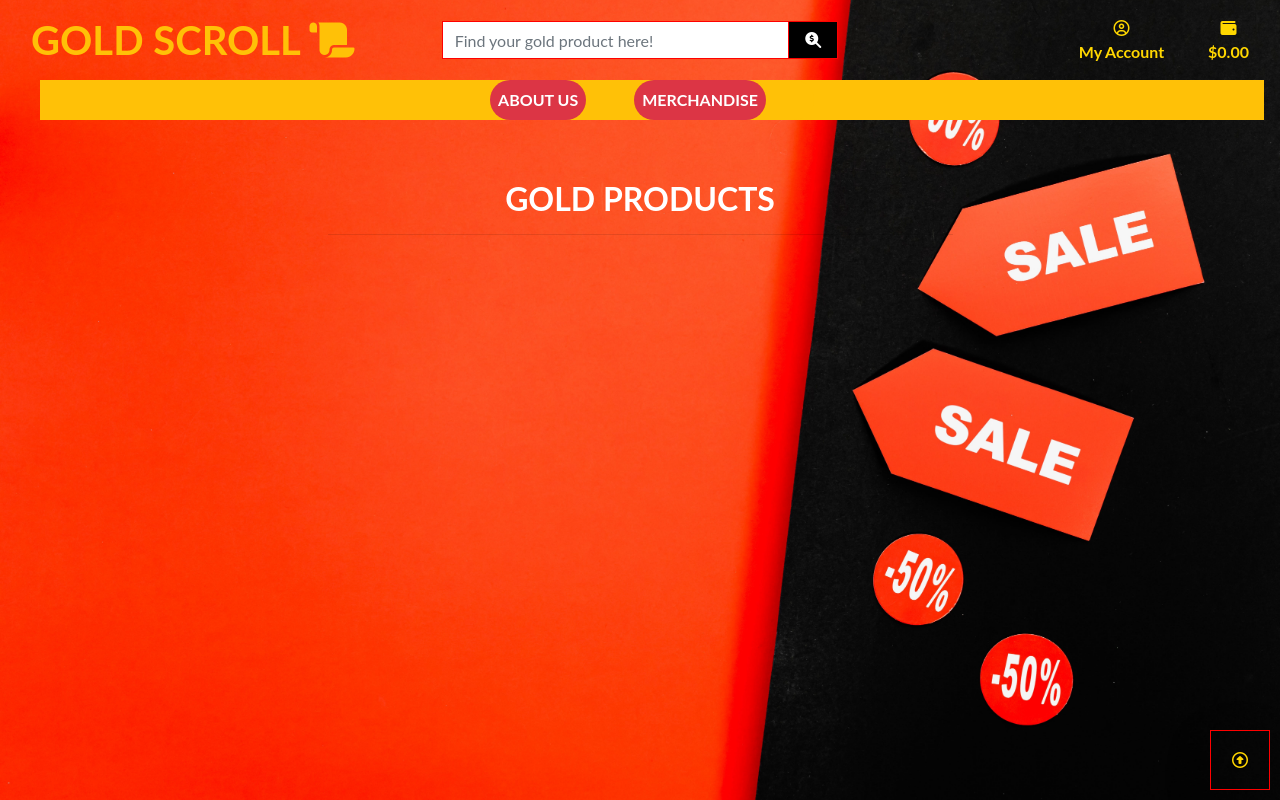
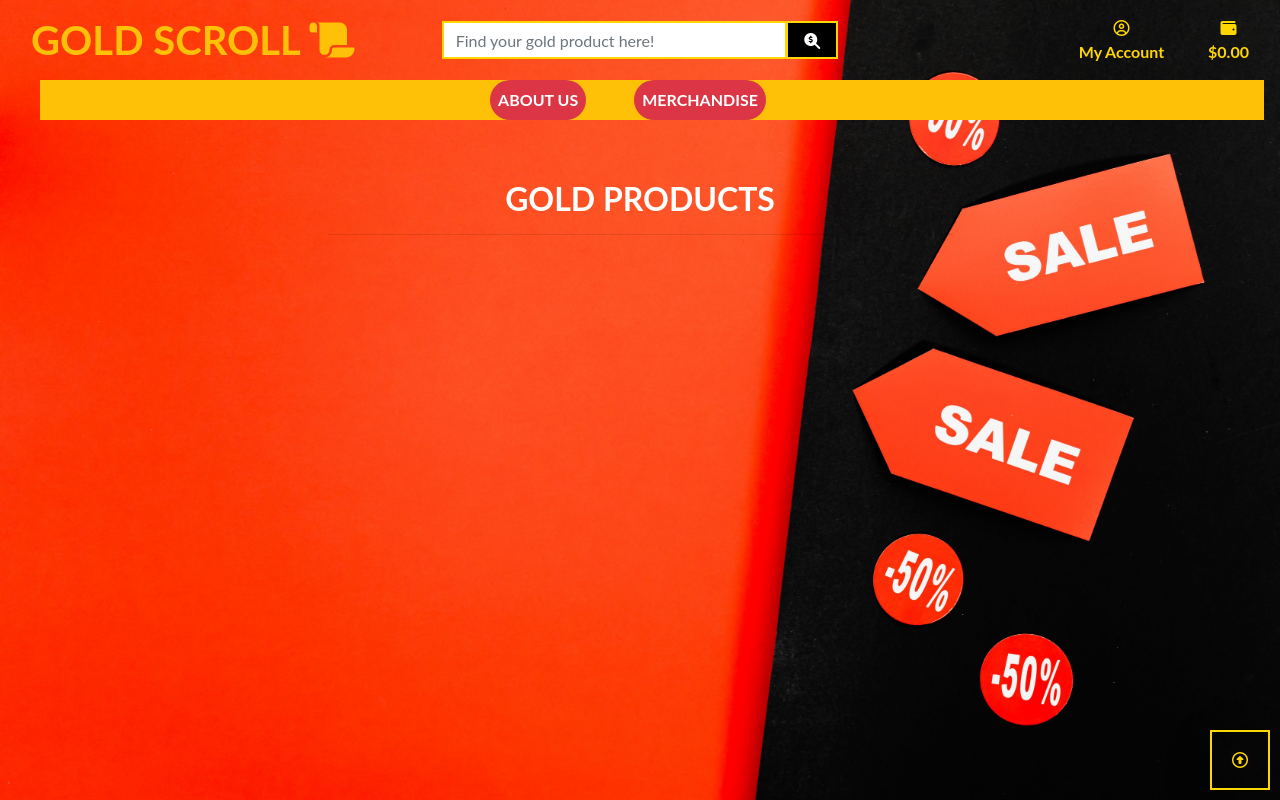
Before and after one commit to GustavFluur/gold_scroll, a Django app: page /articles/ in a window 1280 px wide. Run offline with Django 3.2, Linux system fonts and the light colour scheme; data that the repository does not hold is empty; some libraries are stand-ins or nearby versions.

Commit message:
Add new design into css and texture across the board

```diff
--- a/articles/templates/articles/articles.html
+++ b/articles/templates/articles/articles.html
@@ -75,8 +75,8 @@
         </div>
     </div>
 </div>
-<div class="return-button shadow-lg rounded-5 border border-black">
-    <a class="btt-link d-flex h-100">
+<div class="return-button shadow-lg rounded-5 border border-btn">
+    <a class="arrow-up d-flex h-100">
         <i class="far fa-arrow-alt-circle-up mx-auto my-auto" style="color: #ffd500;"></i>
     </a>
 </div>
@@ -86,7 +86,7 @@
 
 {{ block.super }}
     <script type="text/javascript">
-        $('.btt-link').click(function(e) {
+        $('.arrow-up').click(function(e) {
             window.scrollTo(0,0)
         })
     </script>
--- a/static/css/base.css
+++ b/static/css/base.css
@@ -44,16 +44,17 @@ body {
 .btn-black:hover,
 .btn-black:active,
 .btn-black:focus {
-    background: #222;
-    color: red;
+    background: #222222;
+    color: rgb(255, 221, 0);
+    opacity: 0.4;
 }
 
 .text-gold {
     color: gold !important;
 }
 
-.border-black {
-    border: 1px solid red !important;
+.border-btn {
+    border: 2px solid gold !important;
 }
 
 .articles_surface {
@@ -67,6 +68,10 @@ body {
 .card-img-top {
     width: 100%;
     height: auto;
+    box-shadow: 1 5px 10px 0 rgba(0, 0, 0, 0.155);
+    margin: auto;
+    text-align: center;
+    font-family: 'Lato';
 }
 
 .article {
@@ -81,7 +86,6 @@ body {
 .article-content {
     height: 100%;
     display: flex;
-    flex-direction: column;
     justify-content: space-between;
 }
 
--- a/templates/base.html
+++ b/templates/base.html
@@ -47,9 +47,9 @@
           <div class="col-12 col-lg-4 my-auto py-1 py-lg-0">
               <form method="GET" action="{% url 'articles' %}">
                   <div class="input-group w-100">
-                      <input class="form-control border border-black rounded-0" type="text" name="q" placeholder="Find your gold product here!">
+                      <input class="form-control border border-btn rounded-0" type="text" name="q" placeholder="Find your gold product here!">
                       <div class="input-group-append">
-                          <button class="form-control btn btn-black border border-black rounded-0" type="submit">
+                          <button class="form-control btn btn-black border border-btn rounded-0" type="submit">
                               <span class="icon">
                                     <i class="fas fa-search-dollar"></i>
                               </span>
--- a/templates/includes/mobile-top-header.html
+++ b/templates/includes/mobile-top-header.html
@@ -8,9 +8,9 @@
     <div class="dropdown-menu border-0 w-100 p-3 rounded-0 my-0" aria-labelledby="mobile-search">
         <form class="form" method="GET" action="{% url 'articles' %}">
             <div class="input-group w-100">
-                <input class="form-control border border-black rounded-0" type="text" name="q" placeholder="Search our site">
+                <input class="form-control border border-btn rounded-0" type="text" name="q" placeholder="Search our site">
                 <div class="input-group-append">
-                    <button class="form-control form-control btn btn-black border border-black rounded-0" type="submit">
+                    <button class="form-control form-control btn btn-black border border-btn rounded-0" type="submit">
                         <span class="icon">
                             <i class="fas fa-search-dollar"></i>
                         </span>
```
